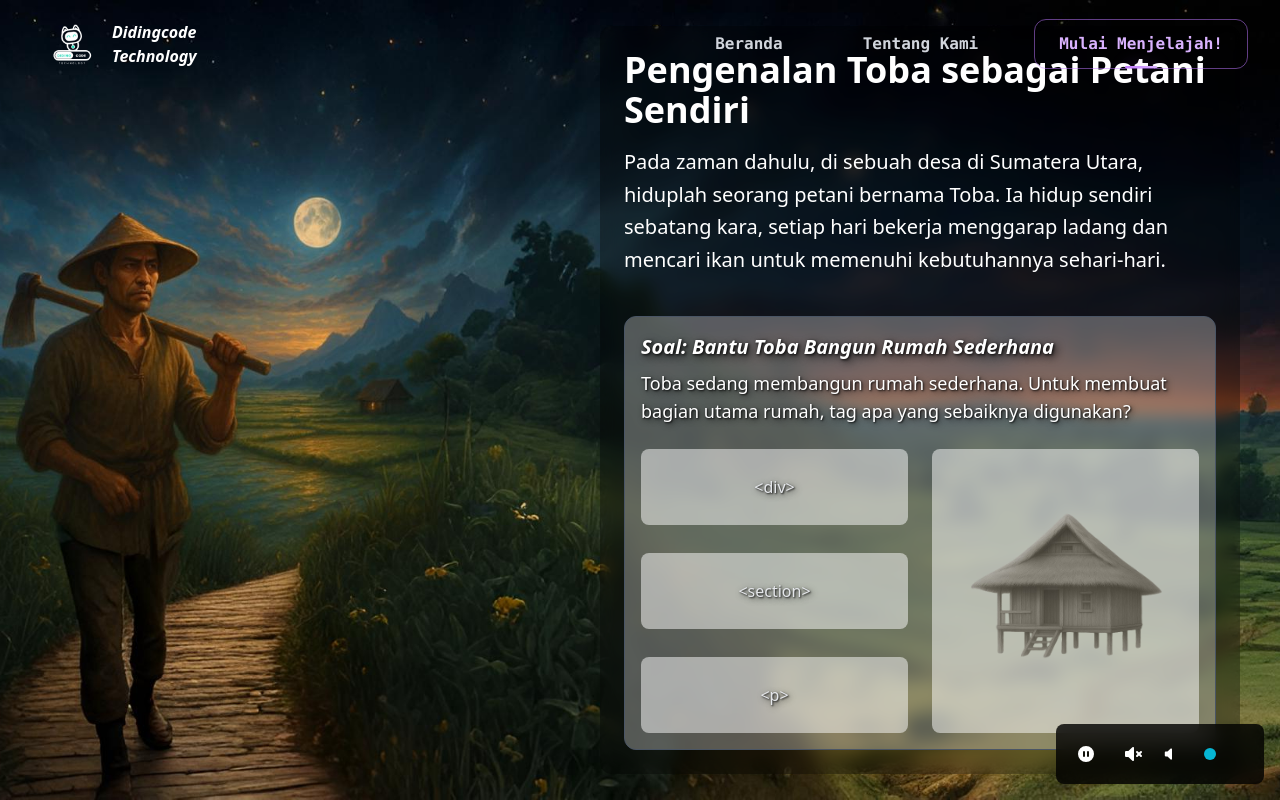
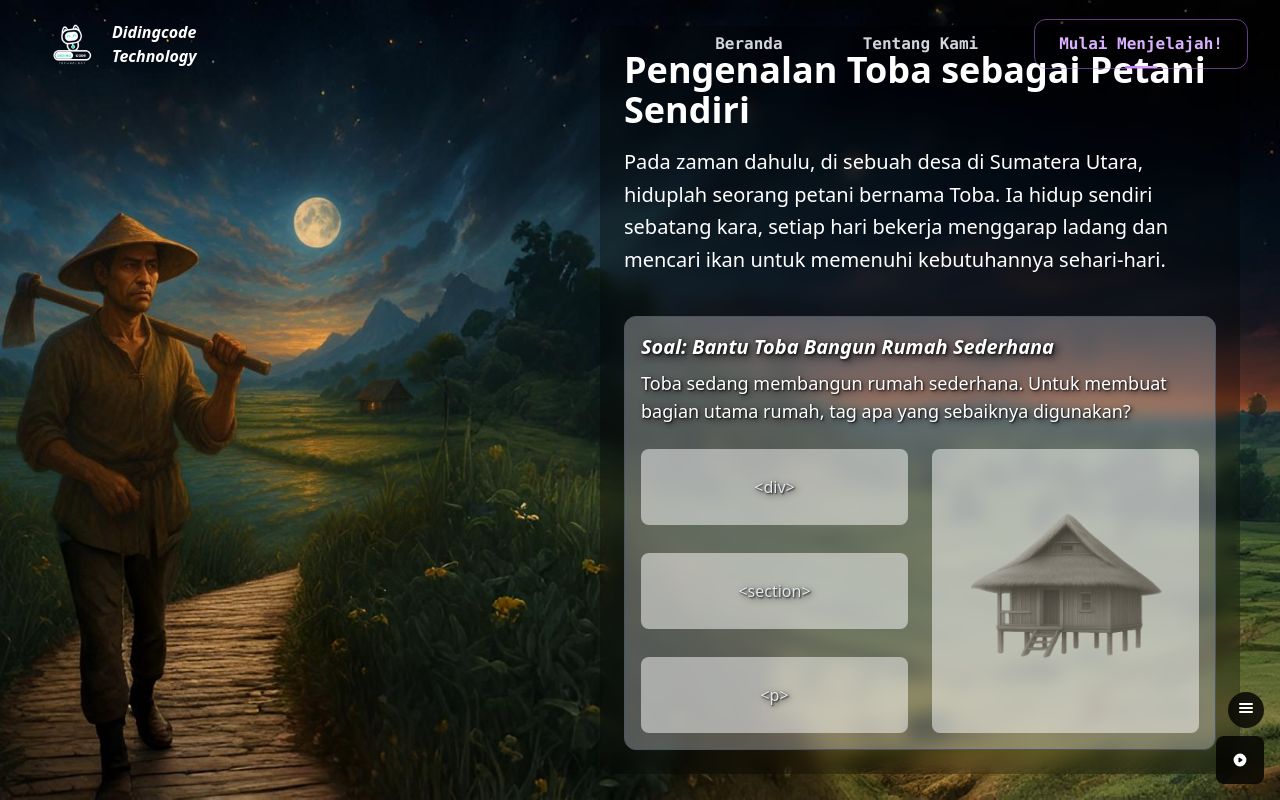
Before and after one commit to mhmdfaried/digital-folklore-itechno2025, a React (Vite) app: page /quiz in a window 1280 px wide. Shown: the top 800 px of the page. Built offline with nearby package versions, Linux system fonts and the light colour scheme.

Commit message:
audioplayer

```diff
--- a/src/components/AudioPlayer.jsx
+++ b/src/components/AudioPlayer.jsx
@@ -6,26 +6,14 @@ function AudioPlayer() {
   const [isPlaying, setIsPlaying] = useState(false);
   const [isMuted, setIsMuted] = useState(false);
   const [volume, setVolume] = useState(0.3);
+  const [isCollapsed, setIsCollapsed] = useState(true);
 
   useEffect(() => {
     const audio = audioRef.current;
     if (audio) {
+      // Set initial volume and mute state
       audio.volume = volume;
       audio.muted = isMuted;
-
-      // Coba play otomatis
-      const playAudio = async () => {
-        try {
-          await audio.play();
-          setIsPlaying(true);
-          console.log('Audio started playing');
-        } catch (error) {
-          console.log('Autoplay prevented:', error);
-          // Jika autoplay gagal, kita akan menunggu interaksi user
-        }
-      };
-
-      playAudio();
 
       // Event listeners untuk audio
       const handlePlay = () => setIsPlaying(true);
@@ -63,17 +51,29 @@ function AudioPlayer() {
         document.removeEventListener('touchstart', handleUserInteraction);
       };
     }
-  }, [volume, isMuted, isPlaying]);
+  }, []);
+
+  // Separate useEffect for volume and mute changes
+  useEffect(() => {
+    const audio = audioRef.current;
+    if (audio) {
+      audio.volume = volume;
+      audio.muted = isMuted;
+    }
+  }, [volume, isMuted]);
 
   const togglePlay = () => {
     const audio = audioRef.current;
     if (audio) {
-      if (isPlaying) {
-        audio.pause();
-      } else {
-        audio.play().catch(error => {
+      if (audio.paused) {
+        audio.play().then(() => {
+          setIsPlaying(true);
+        }).catch(error => {
           console.log('Play failed:', error);
         });
+      } else {
+        audio.pause();
+        setIsPlaying(false);
       }
     }
   };
@@ -81,16 +81,27 @@ function AudioPlayer() {
   const toggleMute = () => {
     const audio = audioRef.current;
     if (audio) {
-      audio.muted = !isMuted;
-      setIsMuted(!isMuted);
+      const newMutedState = !isMuted;
+      audio.muted = newMutedState;
+      setIsMuted(newMutedState);
     }
   };
 
   const handleVolumeChange = (e) => {
     const newVolume = parseFloat(e.target.value);
     setVolume(newVolume);
-    if (audioRef.current) {
-      audioRef.current.volume = newVolume;
+    const audio = audioRef.current;
+    if (audio) {
+      audio.volume = newVolume;
+      // If volume is set to 0, automatically mute
+      if (newVolume === 0) {
+        audio.muted = true;
+        setIsMuted(true);
+      } else if (isMuted && newVolume > 0) {
+        // If volume is increased and currently muted, unmute
+        audio.muted = false;
+        setIsMuted(false);
+      }
     }
   };
 
@@ -106,8 +117,49 @@ function AudioPlayer() {
         Your browser does not support the audio element.
       </audio>
 
+      {/* Collapse/Expand Button */}
+      <div className="mb-2 flex justify-end">
+        <button
+          onClick={() => setIsCollapsed(!isCollapsed)}
+          className="bg-black/80 backdrop-blur-sm rounded-full p-2 text-white hover:bg-black/90 transition-colors"
+          title={isCollapsed ? 'Expand Audio Player' : 'Collapse Audio Player'}
+        >
+          {isCollapsed ? (
+            <svg className="w-5 h-5" fill="currentColor" viewBox="0 0 20 20">
+              <path fillRule="evenodd" d="M3 4a1 1 0 011-1h12a1 1 0 110 2H4a1 1 0 01-1-1zm0 4a1 1 0 011-1h12a1 1 0 110 2H4a1 1 0 01-1-1zm0 4a1 1 0 011-1h12a1 1 0 110 2H4a1 1 0 01-1-1z" clipRule="evenodd" />
+            </svg>
+          ) : (
+            <svg className="w-5 h-5" fill="currentColor" viewBox="0 0 20 20">
+              <path fillRule="evenodd" d="M3 10a1 1 0 011-1h12a1 1 0 110 2H4a1 1 0 01-1-1z" clipRule="evenodd" />
+            </svg>
+          )}
+        </button>
+      </div>
+
       {/* Audio Controls */}
-      <div className="bg-black/80 backdrop-blur-sm rounded-lg p-3 flex items-center space-x-3 text-white">
+      <div className="bg-black/80 backdrop-blur-sm rounded-lg text-white transition-all duration-300 ease-in-out">
+        {isCollapsed ? (
+          // Collapsed view - minimal controls
+          <div className="p-2 flex items-center space-x-2">
+            <button
+              onClick={togglePlay}
+              className="p-2 rounded-full hover:bg-white/20 transition-colors"
+              title={isPlaying ? 'Pause' : 'Play'}
+            >
+              {isPlaying ? (
+                <svg className="w-4 h-4" fill="currentColor" viewBox="0 0 20 20">
+                  <path fillRule="evenodd" d="M18 10a8 8 0 11-16 0 8 8 0 0116 0zM7 8a1 1 0 012 0v4a1 1 0 11-2 0V8zm5-1a1 1 0 00-1 1v4a1 1 0 102 0V8a1 1 0 00-1-1z" clipRule="evenodd" />
+                </svg>
+              ) : (
+                <svg className="w-4 h-4" fill="currentColor" viewBox="0 0 20 20">
+                  <path fillRule="evenodd" d="M10 18a8 8 0 100-16 8 8 0 000 16zM9.555 7.168A1 1 0 008 8v4a1 1 0 001.555.832l3-2a1 1 0 000-1.664l-3-2z" clipRule="evenodd" />
+                </svg>
+              )}
+            </button>
+          </div>
+        ) : (
+          // Expanded view - full controls
+          <div className="p-3 flex items-center space-x-3">
             <button
               onClick={togglePlay}
               className="p-2 rounded-full hover:bg-white/20 transition-colors"
@@ -155,6 +207,8 @@ function AudioPlayer() {
               />
             </div>
           </div>
+        )}
+      </div>
     </div>
   );
 }
```
Lines whose indentation alone changed are shown as unchanged.
